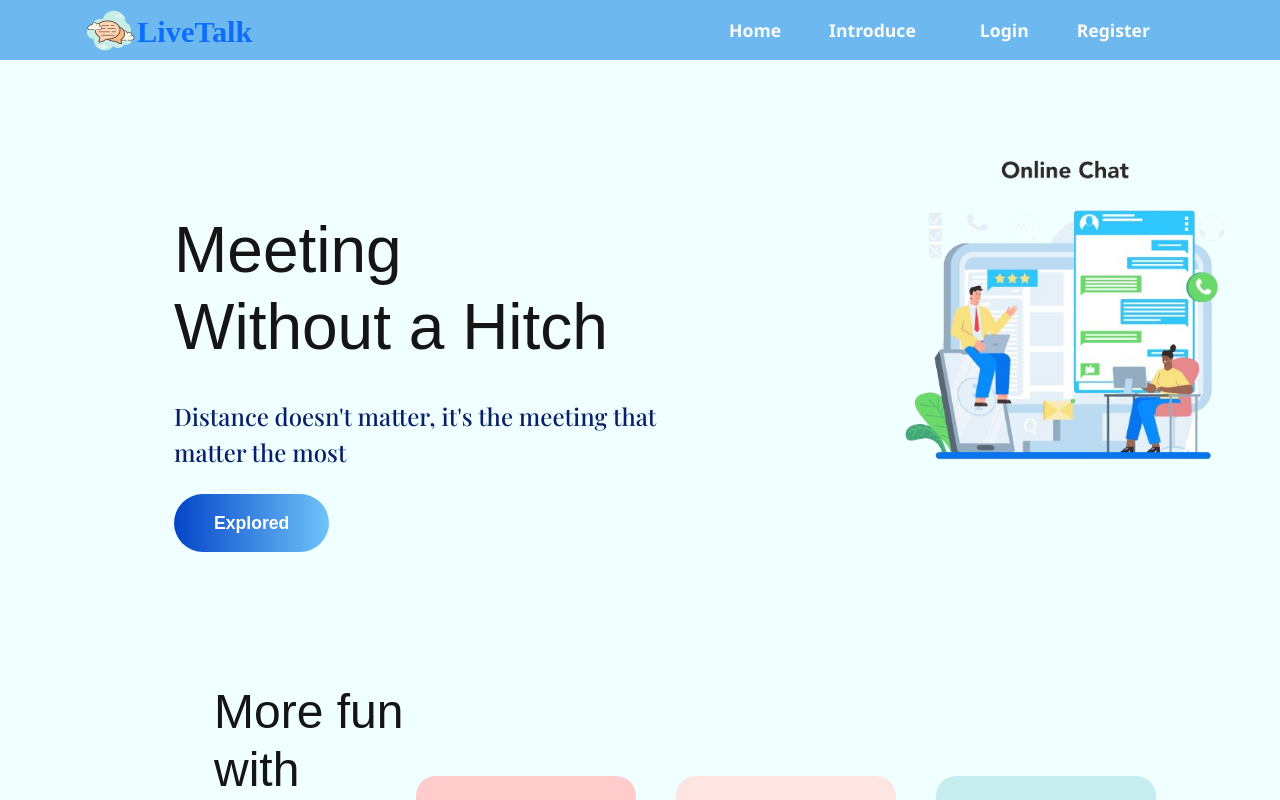
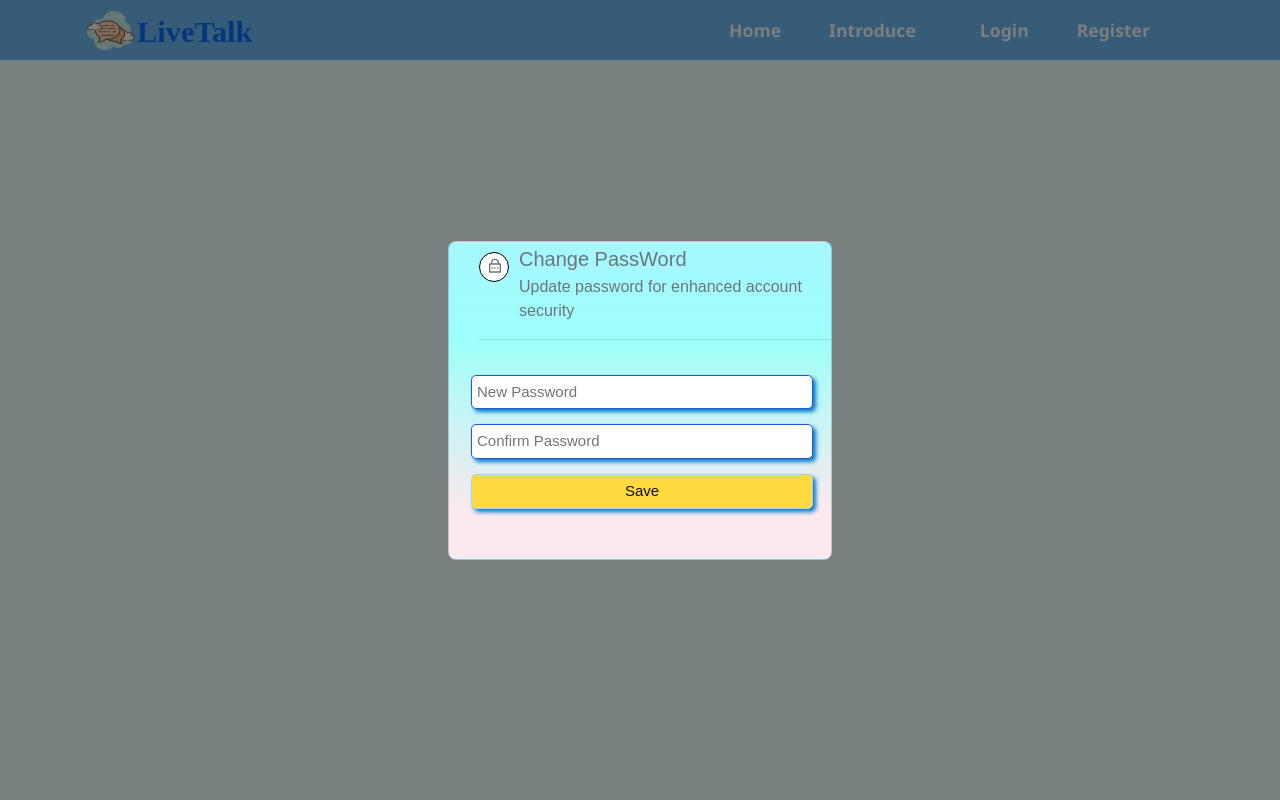
Before and after one commit to nguyentvit/client-pbl, a React (Vite) app: page /reset/1 in a window 1280 px wide. Shown: the top 800 px of the page. Built offline with nearby package versions, Linux system fonts and the light colour scheme; no server answers; a web font is replaced by a local one.

Commit message:
reset pass

```diff
--- a/src/App.jsx
+++ b/src/App.jsx
@@ -17,7 +17,7 @@ import Footer from "./pages/Footer";
 import "./App.css";
 import RegisterSuccess from "./pages/RegisterSuccess";
 import CreateNewPass from "./pages/CreateNewPass";
-
+import ResetPassSuccess from "./pages/VerifyPass";
 const Mainpage = () => {
   return (
     <Container className="container" style={{maxWidth: '250vw', color: "white"}}>   <Home />
@@ -61,7 +61,7 @@ function App() {
           <Route path = "/footer" element={<Footer />} />
           <Route path = "/forgetpass" element={<Forgetpass />} />
           <Route path ="/active/:token" element={<RegisterSuccess/>}/>
-
+          <Route path ="/reset/:token" element={<CreateNewPass/>} />
         </Routes>
       </Container>
     </ChatContextProvider>
--- a/src/context/AuthContext.jsx
+++ b/src/context/AuthContext.jsx
@@ -3,7 +3,7 @@ import { baseUrl, postRequest } from "../utils/services";
 
 export const AuthContext = createContext();
 
-export const AuthContextProvider = ({children}) => {
+export const AuthContextProvider = ({ children }) => {
   const [user, setUser] = useState(null);
   const [token, setToken] = useState(null);
   const [registerError, setRegisterError] = useState({});
@@ -13,7 +13,7 @@ export const AuthContextProvider = ({children}) => {
   const [registerInfo, setRegisterInfo] = useState({
     name: "",
     email: "",
-        password: ""
+    password: "",
   });
 
   // login
@@ -21,15 +21,15 @@ export const AuthContextProvider = ({children}) => {
   const [isLoginLoading, setIsLoginLoading] = useState(false);
   const [loginInfo, setLoginInfo] = useState({
     email: "",
-        password: ""
+    password: "",
   });
 
   // reset password
   const [resetError, setResetError] = useState(false);
   const [isResetLoading, setIsResetLoading] = useState(false);
   const [resetInfo, setResetInfo] = useState({
-        email: ""
-    })
+    email: "",
+  });
   const [resetSuccess, setResetSuccess] = useState(false);
   // update password
   const [changePasswordError, setChangePasswordError] = useState(null);
@@ -43,7 +43,7 @@ export const AuthContextProvider = ({children}) => {
       });
 
       if (response.error) {
-            setChangePasswordError({ message: 'Không thể thay đổi mật khẩu' });
+        setChangePasswordError({ message: "Không thể thay đổi mật khẩu" });
         return;
       }
 
@@ -52,71 +52,81 @@ export const AuthContextProvider = ({children}) => {
       setChangePasswordSuccess(true);
     } catch (error) {
       // Xử lý lỗi khi gọi API
-          setChangePasswordError({ message: 'Đã xảy ra lỗi khi thay đổi mật khẩu' });
+      setChangePasswordError({
+        message: "Đã xảy ra lỗi khi thay đổi mật khẩu",
+      });
     }
   }, []);
-
-
 
   //active register
   const [activeError, setActiveError] = useState(null);
   const [isActiveLoading, setIsActiveLoading] = useState(false);
 
-
   const updateRegisterInfo = useCallback((info) => {
     setRegisterInfo(info);
-    }, [])
+  }, []);
 
   const updateLoginInfo = useCallback((info) => {
     setLoginInfo(info);
-    }, [])
+  }, []);
 
   const updateResetInfo = useCallback((info) => {
     setResetInfo(info);
-    }, [])
+  }, []);
 
   useEffect(() => {
     const user = localStorage.getItem("User");
     setUser(JSON.parse(user));
     const token = localStorage.getItem("Token");
     setToken(JSON.parse(token));
-    }, [])
+  }, []);
 
-    const registerUser = useCallback(async (e) => {
+  const registerUser = useCallback(
+    async (e) => {
       e.preventDefault();
       setIsRegisterLoading(true);
       setRegisterError(null);
-        const response = await postRequest(`${baseUrl}/users`, JSON.stringify(registerInfo));
+      const response = await postRequest(
+        `${baseUrl}/users`,
+        JSON.stringify(registerInfo)
+      );
       setIsRegisterLoading(false);
-        if(response.error) {
-            return setRegisterError({response, message: "Tài khoản không hợp lệ! Nhập mới thông tin."});
+      if (response.error) {
+        return setRegisterError({
+          response,
+          message: "Tài khoản không hợp lệ! Nhập mới thông tin.",
+        });
       }
       setRegisterSuccess(true);
       // setRegisterSuccess({response, message: "Vui lòng check mail của bạn để xác thực tài khoản!"})
       // localStorage.setItem("User", JSON.stringify(response));
       // setUser(response);
-
-    }, [registerInfo])
+    },
+    [registerInfo]
+  );
 
   const activeAccout = useCallback(async (token) => {
     setIsActiveLoading(true);
     const response = await postRequest(`${baseUrl}/users/${token}`);
     setIsActiveLoading(false);
     if (response.error) {
-            return setActiveError({response, message: "Lỗi không xác thực"})
+      return setActiveError({ response, message: "Lỗi không xác thực" });
     }
-    }, [])
+  }, []);
 
   const resetPassword = useCallback(async (resetInfo) => {
     setIsResetLoading(true);
-        const response = await postRequest(`${baseUrl}/users/reset`, JSON.stringify(resetInfo));
+    const response = await postRequest(
+      `${baseUrl}/users/reset`,
+      JSON.stringify(resetInfo)
+    );
     setIsResetLoading(false);
-        if(response.error) {
-            return setResetError({response, message: "Không tìm thấy email"})
+    if (response.error) {
+      return setResetError({ response, message: "Không tìm thấy email" });
     }
     setResetSuccess(true);
     setResetError(false);
-    }, [])
+  }, []);
 
   // const activeRegisterUser = useCallback(async (e) => {
   //     e.preventDefault();
@@ -127,35 +137,55 @@ export const AuthContextProvider = ({children}) => {
   // })
   // resetpassword
 
-    const loginUser = useCallback(async (e) => {
+  const [newPassword, setNewPassword] = useState({
+    password: "",
+    confirmPassword: "",
+  });
+  const [newPasswordError, setNewPasswordError] = useState(false);
+  const [newPasswordSuccess, setNewPasswordSuccess] = useState(false);
+
+  const updateNewPassword = useCallback((infor) => {
+    setNewPassword(infor);
+  }, []);
+  const saveNewPassword = useCallback(async (e) => {}, []);
+
+  const loginUser = useCallback(
+    async (e) => {
       e.preventDefault();
 
       setIsLoginLoading(true);
       setLoginError(null);
-        const response = await postRequest(`${baseUrl}/login`, JSON.stringify(loginInfo));
-
+      const response = await postRequest(
+        `${baseUrl}/login`,
+        JSON.stringify(loginInfo)
+      );
 
       setIsLoginLoading(false);
       if (response.error) {
-            return setLoginError({response, message: 'Thông tin đăng nhập không chính xác'});
+        return setLoginError({
+          response,
+          message: "Thông tin đăng nhập không chính xác",
+        });
       }
       localStorage.setItem("User", JSON.stringify(response.user));
       setUser(response.user);
 
       localStorage.setItem("Token", JSON.stringify(response.token));
       setToken(response.token);
-
-
-    }, [loginInfo])
+    },
+    [loginInfo]
+  );
 
   const logoutUser = useCallback(() => {
     localStorage.removeItem("User");
     setUser(null);
     localStorage.removeItem("Token");
     setToken(null);
-    }, [])
+  }, []);
 
-    return <AuthContext.Provider value={{
+  return (
+    <AuthContext.Provider
+      value={{
         user,
         token,
         registerInfo,
@@ -179,9 +209,15 @@ isResetLoading,
         resetInfo,
         updateResetInfo,
         resetPassword,
-resetSuccess
-
-    }}>
+        resetSuccess,
+        newPassword,
+        newPasswordError,
+        newPasswordSuccess,
+        updateNewPassword,
+        saveNewPassword,
+      }}
+    >
       {children}
     </AuthContext.Provider>
-}
+  );
+};
--- a/src/pages/CreateNewPass.jsx
+++ b/src/pages/CreateNewPass.jsx
@@ -1,55 +1,38 @@
 import { useContext, useState } from "react";
 import { AuthContext } from "../context/AuthContext";
 import { IoCloseCircle } from "react-icons/io5";
-import "../components/avatar/Profile.css";
+import "./login.css";
+import { Link } from "react-router-dom";
 import { ChatContext } from "../context/ChatContext";
 import { RiLockPasswordLine } from "react-icons/ri";
 
+const CreateNewPass = ({ onClose }) => {
+  const{newPassword, newPasswordError, newPasswordSuccess,
+  updateNewPassword, saveNewPassword} = useContext(AuthContext);
 
-const CreateNewPass = ({ onClose }) => {
-  const { user, token } = useContext(AuthContext);
-  const { changeInfo } = useContext(ChatContext);
-  const [changePass, setChangePass] = useState({
-    newPassword: '',
-    confirmPassword: '',
-  });
-  const [errorChangePass, setErrorChangePass] = useState(false);
-  const [successChangePass, setSuccessChangePass] = useState(false);
 
-  const handleInputChange = (e) => {
-    const { name, value } = e.target;
-    setChangePass({
-      ...changePass,
-      [name]: value,
-    });
-  };
-  // const bcrypt = require("bcrypt");
+  const handleSave =  () => {
+    if(newPassword.password === '' )
+    {
+      return console.log("newPasswordError");
+      if(newPassword.password === newPassword.confirmPassword )
+      {
+        return console.log("Trung Pass");
 
-  const handleSave = async () => {
-    const {  newPassword, confirmPassword } = changePass;
+      }
+      else {
+        return console.log("newPasswordError");
 
-    try {
+      }
+    }
 
-      if (newPassword !== confirmPassword) {
-        setErrorChangePass('New password and confirm password do not match');
-        return;
-      }
 
-      // Nếu không có lỗi, thực hiện thay đổi mật khẩu
-      changeInfo(user?._id, null, null, token, newPassword);
-      setErrorChangePass(false);
-      setSuccessChangePass(true);
-    } catch (error) {
-      setErrorChangePass('An error occurred while changing password');
-    }
+       console.log("newPasswordSuccess");
   };
 
 
 
-  const close = () => {
-    setSuccessChangePass(false);
-    onClose();
-  };
+
 
 
   return (
@@ -57,7 +40,7 @@ const CreateNewPass = ({ onClose }) => {
 
       <div className="modal-content">
 
-        <IoCloseCircle className="button-close" onClick={close} />
+        {/* <IoCloseCircle className="button-close" onClick={close} /> */}
         <div className="change-title">
           <div className="icon-lock">
           <RiLockPasswordLine className="iconlock"/>
@@ -72,8 +55,8 @@ const CreateNewPass = ({ onClose }) => {
           <input
             type="password"
             name="newPassword"
-            value={changePass.newPassword}
-            onChange={handleInputChange}
+
+            onChange={(e) =>{updateNewPassword({...newPassword, password: e.target.value});}}
             placeholder="New Password"
           />
         </form>
@@ -81,19 +64,17 @@ const CreateNewPass = ({ onClose }) => {
           <input
             type="password"
             name="confirmPassword"
-            value={changePass.confirmPassword}
-            onChange={handleInputChange}
+            onChange={(e) =>{updateNewPassword({...newPassword, confirmPassword: e.target.value});}}
             placeholder="Confirm Password"
           />
         </form>
+        {/* <Link to="/login" > */}
         <button onClick={handleSave} className="btn-save">
             Save
           </button>
+          {/* </Link> */}
         </div>
-        {errorChangePass && <div className="error-title" style={{marginLeft: "40px", color: "red", marginTop: "-18px", fontSize: "15px", width: "350px"}}> {errorChangePass}</div>}
-        {!errorChangePass && successChangePass && (
-          <div className="success-title" style={{marginLeft: "90px", color: "red", marginTop: "-18px", fontSize: "15px"}}>Password changed successfully</div>
-        )}
+
       </div>
     </div>
   );
--- a/src/pages/login.css
+++ b/src/pages/login.css
@@ -147,3 +147,59 @@
   width: 350px;
   margin-left: -53px;
 }
+.icon-lock .iconlock
+{
+  margin-top: 5px;
+  margin-left: 7px;
+}
+.change-title .title-low
+{
+  margin-top: -4px;
+}
+
+.modal-content
+{
+
+}
+ .modal-content .new-password  input
+{
+    font-size: 15px;
+    margin-left: 2px;
+    /* width: 400px; */
+    width:100%;
+    margin-top: 5px;
+    border: solid 1.5px rgb(34, 88, 214) !important;
+    border-radius: 5px;
+    padding: 5px;
+    box-shadow: 3px 3px 4px rgb(4, 121, 200);
+}
+.confirm-password input
+{
+  font-size: 15px;
+  margin-left: 2px;
+  /* width: 400px; */
+  width:100%;
+  margin-top: 10px;
+  border: solid 1.5px rgb(34, 88, 214) !important;
+  border-radius: 5px;
+  padding: 5px;
+  box-shadow: 3px 3px 4px rgb(4, 121, 200);
+}
+.btn-save
+{
+
+  font-size: 15px;
+  color:rgb(17, 15, 15) !important;
+  width:100%;
+  height: 35px;
+  margin-left: 2px;
+  margin-top: 15px;
+  margin-bottom: 30px;
+  border-radius: 5px;
+  border: solid 0.7px rgb(169, 211, 249) !important;
+  background-color: #FFD93D;
+  box-shadow: 3px 3px 4px rgb(4, 121, 200);
+  transition: background-color 0.3s ease;
+}
+.btn-save:hover{
+  background-color: #eb3e24; }
```
Lines whose indentation alone changed are shown as unchanged.
